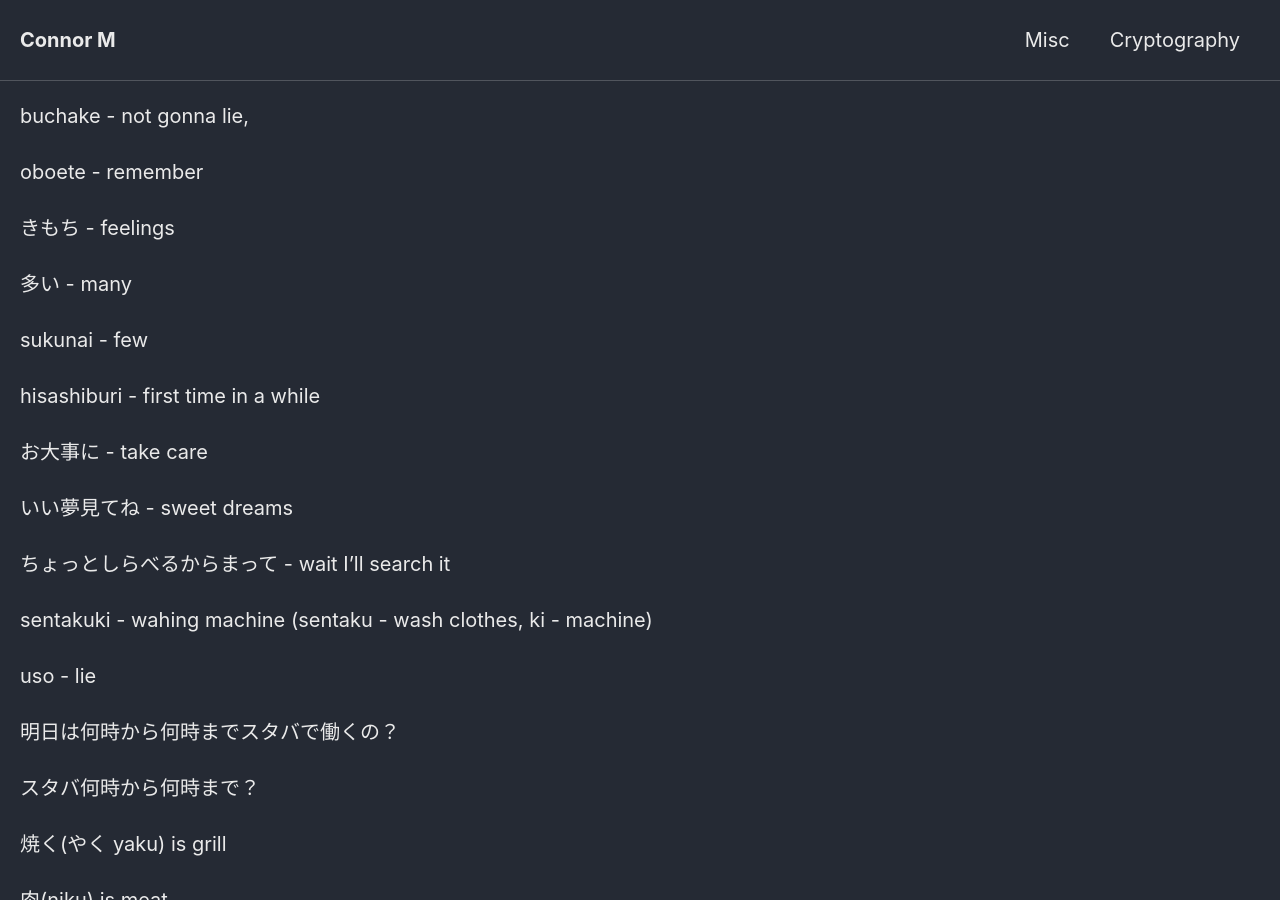
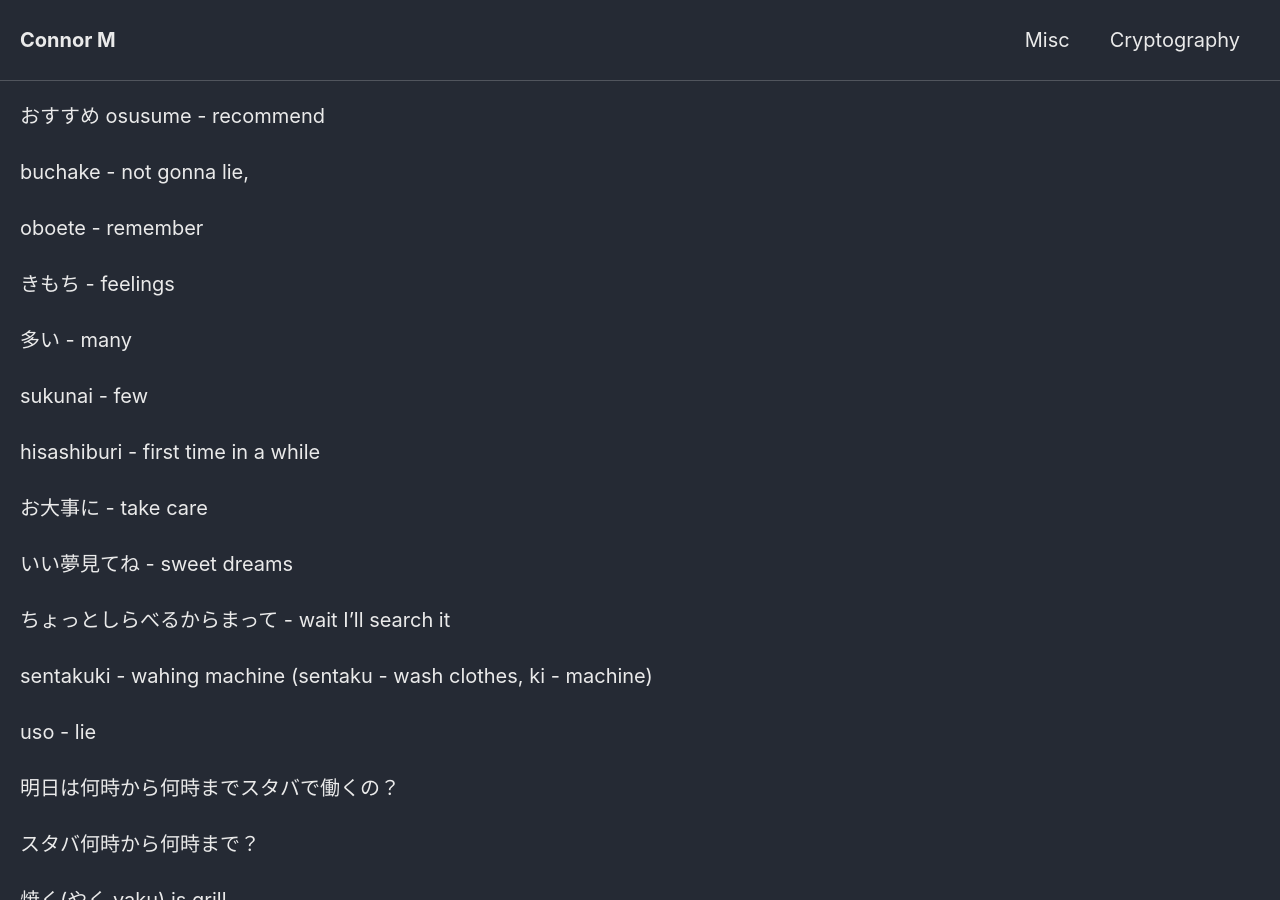
Before and after one commit to Connor-McCartney/Connor-McCartney.github.io, a Jekyll site: the page built from _pages/misc/japanese.md, in a window 1280 px wide and 900 px high. Built offline with Jekyll 4.4.1, drawn with Linux system fonts in a browser that asks for light colours; cached includes are drawn as plain includes; our own code applies the rules of GitHub Pages for plain Markdown files.

Commit message:
Update japanese.md

```diff
--- a/_pages/misc/japanese.md
+++ b/_pages/misc/japanese.md
@@ -1,3 +1,5 @@
+おすすめ osusume - recommend
+
 buchake - not gonna lie,
 
 oboete - remember
```
